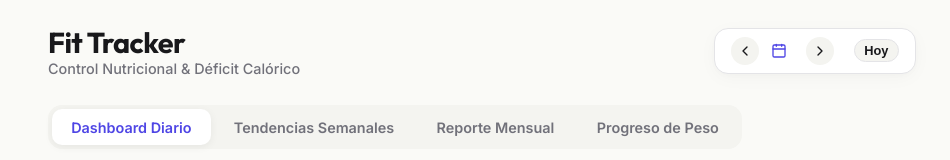
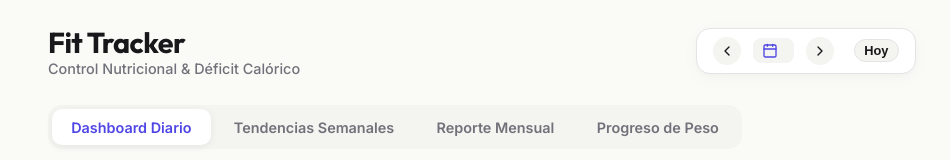
Before and after one commit to phmmyadmin/Fit-tracker, a React (Vite) app in the folder app/: page / in a window 1280 px wide. Shown: the top 160 px of the page, without its empty margins (158-1108 px from the left). Built offline with nearby package versions, Linux system fonts and the light colour scheme; no server answers; the database is empty.

Commit message:
feat: make header date text clickable to trigger native calendar date picker (#45)
Co-authored-by: Pablo Hernando Marrugat <pablo@MacBook-Air-de-Pablo.local>

```diff
--- a/app/src/App.jsx
+++ b/app/src/App.jsx
@@ -1,4 +1,4 @@
-import React, { useState, useEffect } from 'react';
+import React, { useState, useEffect, useRef } from 'react';
 import { Calendar, ChevronLeft, ChevronRight, CheckCircle2 } from 'lucide-react';
 import MacroRing from './components/MacroRing';
 import DailyTimeline from './components/DailyTimeline';
@@ -18,6 +18,7 @@ export default function App() {
   const [activeTab, setActiveTab] = useState('dashboard');
   const [isLoading, setIsLoading] = useState(false);
   const [toastMessage, setToastMessage] = useState(null);
+  const dateInputRef = useRef(null);
 
   // Drawer editing state
   const [editingItem, setEditingItem] = useState(null);
@@ -239,9 +240,51 @@ export default function App() {
           <button className="nav-btn" onClick={prevDate} disabled={currentIndex === 0}>
             <ChevronLeft size={16} />
           </button>
-          <div style={{ display: 'flex', alignItems: 'center', gap: '0.4rem' }}>
+          <div
+            onClick={() => {
+              if (dateInputRef.current) {
+                if (dateInputRef.current.showPicker) {
+                  dateInputRef.current.showPicker();
+                } else {
+                  dateInputRef.current.click();
+                }
+              }
+            }}
+            style={{
+              display: 'flex',
+              alignItems: 'center',
+              gap: '0.4rem',
+              cursor: 'pointer',
+              position: 'relative',
+              padding: '0.2rem 0.5rem',
+              borderRadius: 'var(--radius-sm)',
+              background: 'var(--bg-subtle)',
+              border: '1px solid var(--border-subtle)',
+              transition: 'all 0.15s ease'
+            }}
+            title="Haz clic para abrir el calendario y seleccionar cualquier día"
+          >
             <Calendar size={16} color="var(--color-indigo)" />
-            <span>{selectedDate}</span>
+            <span style={{ fontWeight: 600, color: 'var(--text-main)' }}>{selectedDate}</span>
+            <input
+              ref={dateInputRef}
+              type="date"
+              value={selectedDate}
+              onChange={(e) => {
+                if (e.target.value) {
+                  setSelectedDate(e.target.value);
+                }
+              }}
+              style={{
+                position: 'absolute',
+                top: 0,
+                left: 0,
+                width: '100%',
+                height: '100%',
+                opacity: 0,
+                cursor: 'pointer'
+              }}
+            />
           </div>
           <button className="nav-btn" onClick={nextDate} disabled={currentIndex === allDates.length - 1}>
             <ChevronRight size={16} />
```
